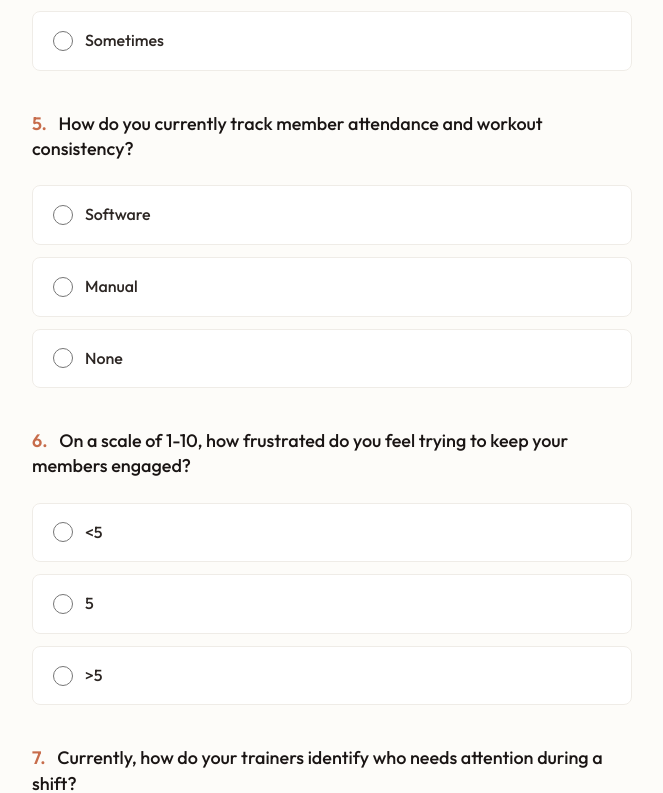
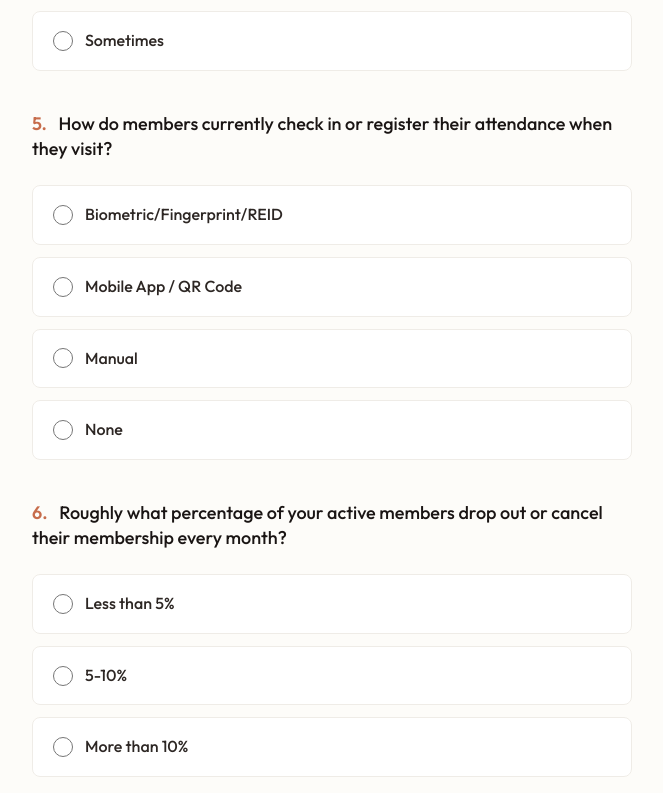
Before and after one commit to mystateofart-max/Flor-Survey, a Next.js app: page / in a window 1280 px wide. Shown: the part 1515-2308 px from the top of the page, without its empty margins (468-1131 px from the left). Built offline with nearby package versions, Linux system fonts and the light colour scheme; no server answers; the database is empty.

Commit message:
Update Q6 Bengali text and Q9 English text

```diff
--- a/components/SurveyForm.js
+++ b/components/SurveyForm.js
@@ -37,7 +37,7 @@ const questions = [
     id: 'q_member_count',
     en: {
       text: 'How many active members do you currently have?',
-      options: ['<100', '100-250', '250-500', '>500']
+      options: ['<100', '100-250', '250-500', '500']
     },
     bn: {
       text: 'বর্তমানে আপনার মোট কতজন সক্রিয় মেম্বার আছেন?',
@@ -80,23 +80,23 @@ const questions = [
   {
     id: 'q_track_attendance',
     en: {
-      text: 'How do you currently track member attendance and workout consistency?',
-      options: ['Software', 'Manual', 'None']
+      text: 'How do members currently check in or register their attendance when they visit?',
+      options: ['Biometric/Fingerprint/REID', 'Mobile App / QR Code', 'Manual', 'None']
     },
     bn: {
-      text: 'সদস্যদের উপস্থিতি এবং ওয়ার্কআউটের নিয়মিততা আপনি বর্তমানে কীভাবে ট্র্যাক করেন?',
-      options: ['সফটওয়্যার', 'ম্যানুয়ালি', 'কোনওটিই নয়']
+      text: 'সদস্যরা যখন সেন্টারে আসেন, তখন তারা সাধারণত কীভাবে নিজেদের উপস্থিতি নথিভুক্ত করেন বা চেক-ইন করেন?',
+      options: ['বায়োমেট্রিক/ফিঙ্গারপ্রিন্ট', 'মোবাইল অ্যাপ/কিউআর কোড', 'ম্যানুয়ালি', 'কোনওটিই নয়']
     }
   },
   {
     id: 'q_frustration_rating',
     en: {
-      text: 'On a scale of 1-10, how frustrated do you feel trying to keep your members engaged?',
-      options: ['<5', '5', '>5']
+      text: 'Roughly what percentage of your active members drop out or cancel their membership every month?',
+      options: ['Less than 5%', '5-10%', 'More than 10%']
     },
     bn: {
-      text: 'মেম্বারদের এঙ্গেজড রাখার চেষ্টায় আপনি ঠিক কতটা চ্যালেঞ্জ বা হতাশা অনুভব করেন? (১০ এর মধ্যে রেটিং দিন)',
-      options: ['<৫', '৫', '>৫']
+      text: 'প্রতি মাসে আপনার মোট মেম্বারের আনুমানিক কত শতাংশ আসা বন্ধ করে দেন বা ছেড়ে দেন?',
+      options: ['৫% এর কম', '৫-১০%', '১০% এর বেশি']
     }
   },
   {
@@ -124,7 +124,7 @@ const questions = [
   {
     id: 'q_software_manual_labor',
     en: {
-      text: 'If you use software, how much manual effort does it take to keep it updated?',
+      text: 'If you currently use a software, how much manual effort does it take to keep it updated?',
       options: ['High', 'Medium', 'Low']
     },
     bn: {
```
